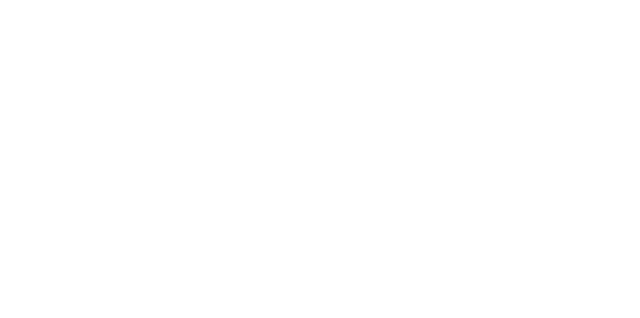
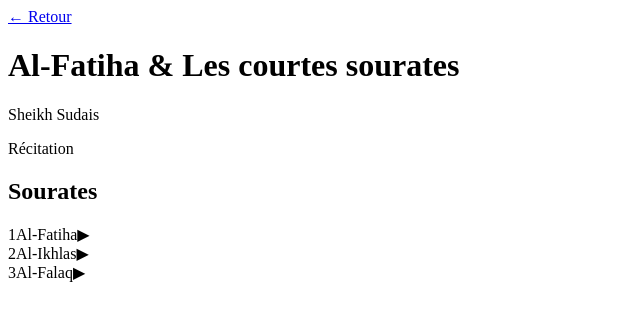
Before and after one commit to fassa108/Plateforme-de-Streaming-, a Vue app: page /album/1 in a window 1280 px wide. Shown: the top 318 px of the page, without its empty margins (0-640 px from the left). Built offline with nearby package versions, Linux system fonts and the light colour scheme.

Commit message:
Affichage des sourates album avec emit sur ligneSourate enfant de album

```diff
--- /dev/null
+++ b/src/components/LigneSourate.vue
@@ -0,0 +1,19 @@
+<template>
+  <div class="ligne-sourate" @click="jouer">
+    <span class="numero">{{ piste.id }}</span>
+    <span class="titre">{{ piste.titre }}</span>
+    <span class="icone">▶</span>
+  </div>
+</template>
+
+<script setup>
+const props = defineProps({
+  piste: Object
+})
+
+const emit = defineEmits(['play'])
+
+function jouer() {
+  emit('play', props.piste)
+}
+</script>
--- a/src/pages/Album.vue
+++ b/src/pages/Album.vue
@@ -1,7 +1,52 @@
 <template>
+  <div class="album-view">
+    <router-link to="/">← Retour</router-link>
 
+    <div v-if="!album">
+      <p>Album introuvable</p>
+    </div>
+
+    <div v-else>
+      <div class="album-header">
+        <img v-if="album.cover" :src="album.cover" />
+        <div v-else class="cover-placeholder"></div>
+
+        <h1>{{ album.titre }}</h1>
+        <p>{{ album.recitateur }}</p>
+        <p>{{ album.genre }}</p>
+      </div>
+
+      <div class="liste-sourates">
+        <h2>Sourates</h2>
+
+        <LigneSourate
+          v-for="piste in album.pistes"
+          :key="piste.id"
+          :piste="piste"
+          @play="jouerPiste"
+        />
+      </div>
+    </div>
+  </div>
 </template>
 
-<script>
+<script setup>
+import { ref, onMounted } from 'vue'
+import { useRoute } from 'vue-router'
+import { albums } from '../data/albums.js'
+import LigneSourate from '../components/LigneSourate.vue'
 
+const route = useRoute()
+const album = ref(null)
+
+const emit = defineEmits(['play-track'])
+
+function jouerPiste(piste) {
+  emit('play-track', piste)
+}
+
+onMounted(() => {
+  const id = Number(route.params.id)
+  album.value = albums.find(a => a.id === id)
+})
 </script>
```
